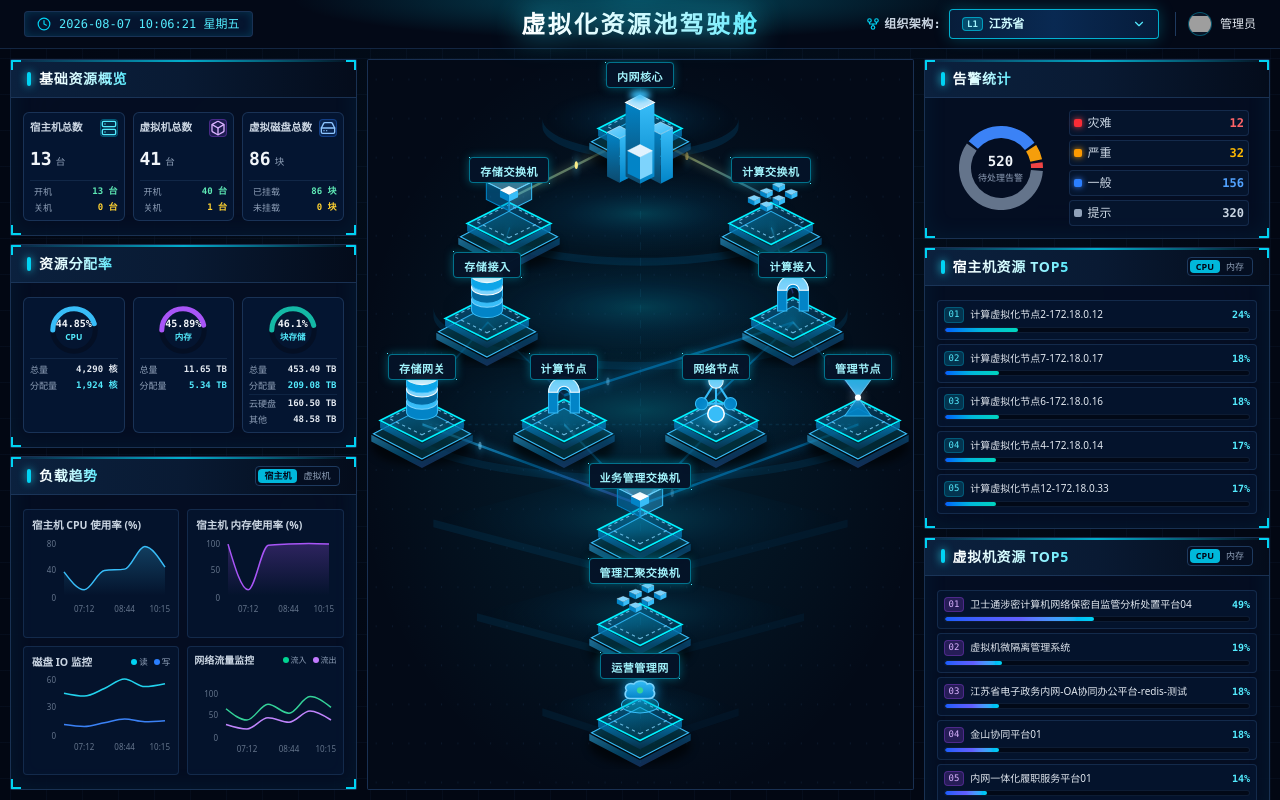
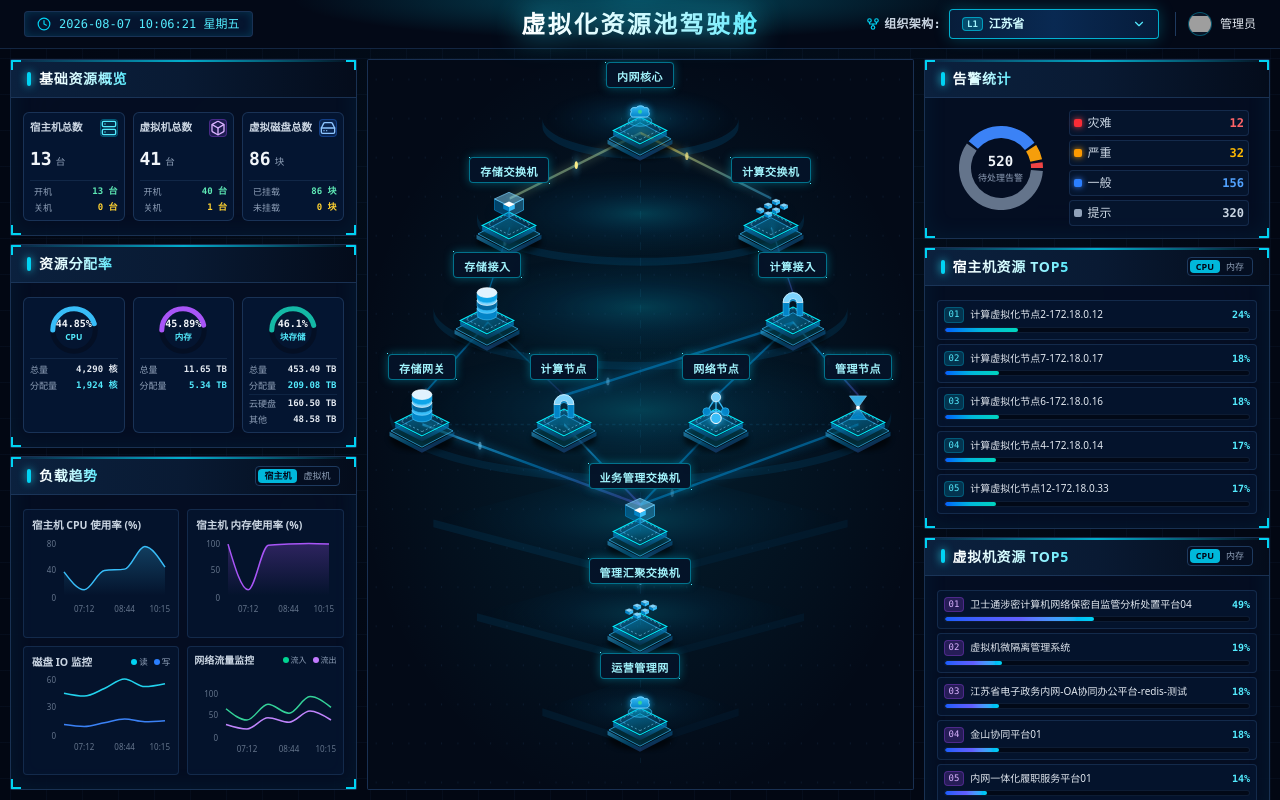
Before and after one commit to COSMOSPP/cloud-pool-Dashboard, a React (Vite) app: page / in a window 1280 px wide. Built offline with nearby package versions, Linux system fonts and the light colour scheme; grey boxes are pictures that could not be loaded.

Commit message:
style: revert icon scale to 0.84 and update core node icon to 3D cloud

```diff
--- a/src/components/TopologyMap.tsx
+++ b/src/components/TopologyMap.tsx
@@ -1,10 +1,10 @@
 import { motion } from 'motion/react';
 
 export function TopologyMap() {
-  // 节点配置与位置（铺满饱满比例）
+  // 节点配置与位置（自然舒展比例）
   const nodes = [
     // 前四层 (L1 - L4)
-    { id: 'core', label: '内网核心', layer: 'L1 核心层', type: 'tower', x: 50, y: 8 },
+    { id: 'core', label: '内网核心', layer: 'L1 核心层', type: 'cloud-network', x: 50, y: 8 },
     { id: 'sw-storage', label: '存储交换机', layer: 'L2 汇聚层', type: 'glass-cube', x: 26, y: 21 },
     { id: 'sw-compute', label: '计算交换机', layer: 'L2 汇聚层', type: 'matrix-cube', x: 74, y: 21 },
     { id: 'acc-storage', label: '存储接入', layer: 'L3 接入层', type: 'cylinder-stack', x: 22, y: 34 },
@@ -79,6 +79,11 @@ export function TopologyMap() {
           <linearGradient id="iso-line-gold" x1="0%" y1="0%" x2="100%" y2="100%">
             <stop offset="0%" stopColor="#fbbf24" stopOpacity="0.9" />
             <stop offset="100%" stopColor="#38bdf8" stopOpacity="0.5" />
+          </linearGradient>
+
+          <linearGradient id="bldg-front" x1="0%" y1="0%" x2="0%" y2="100%">
+            <stop offset="0%" stopColor="#38bdf8" />
+            <stop offset="100%" stopColor="#0284c7" />
           </linearGradient>
 
           {/* 圆环盘面 1 到 0 渐变透明 */}
@@ -266,13 +271,13 @@ export function TopologyMap() {
             </div>
           </motion.div>
 
-          {/* 3D Base Pedestal + 3D Volumetric Icon (饱满舒展比例 scale-105) */}
+          {/* 3D Base Pedestal + 3D Volumetric Icon (精致比例 scale-84) */}
           <motion.div
-            className="relative flex items-center justify-center scale-[1.05]"
+            className="relative flex items-center justify-center scale-[0.84]"
             initial={{ scale: 0 }}
-            animate={{ scale: 1.05 }}
+            animate={{ scale: 0.84 }}
             transition={{ type: 'spring', stiffness: 220, damping: 18, delay: idx * 0.06 }}
-            whileHover={{ scale: 1.15, y: -4 }}
+            whileHover={{ scale: 0.92, y: -4 }}
           >
             {/* 3D Iso Rhombus Base Platform (菱形双层底座) */}
             <div className="relative w-28 h-20 flex items-center justify-center">
```
